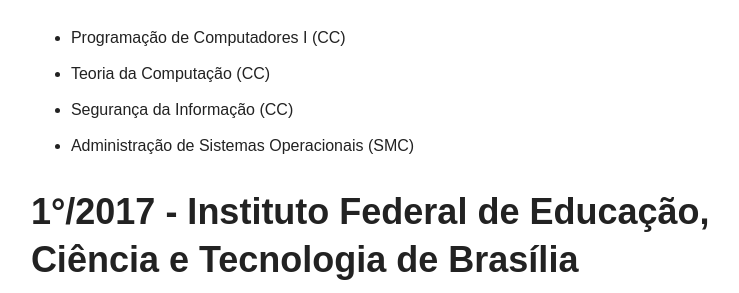
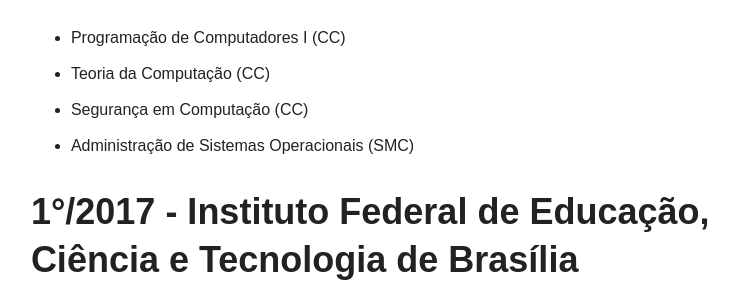
Before and after one commit to danielsaad/danielsaad.github.io, a Jekyll site: the page built from disciplinas/index.md, in a window 1280 px wide and 900 px high, scrolled down 336 px. Shown: the part 159-452 px from the top of the window, without its empty margins (255-994 px from the left). Built offline with Jekyll 4.4.1, drawn with Linux system fonts in a browser that asks for light colours; nearby versions of some CDN libraries.

```diff
--- a/disciplinas/index.md
+++ b/disciplinas/index.md
@@ -8,7 +8,7 @@
 
 * Programação de Computadores I (CC)
 * Teoria da Computação (CC)
-* Segurança da Informação (CC)
+* Segurança em Computação (CC)
 * Administração de Sistemas Operacionais (SMC)
 
 # 1°/2017 - Instituto Federal de Educação, Ciência e Tecnologia de Brasília
```
